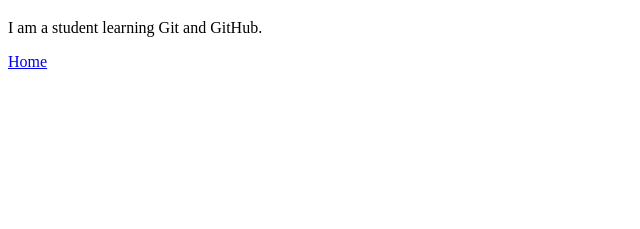
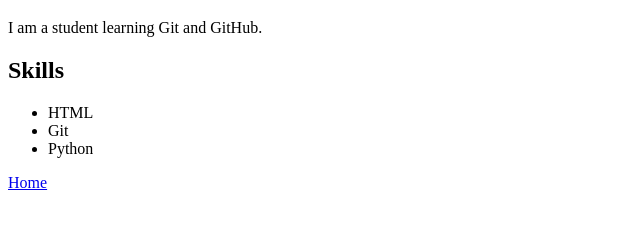
Before and after one commit to TejasKumat8/my-website, a plain HTML site: page about.html in a window 1280 px wide. Shown: the part 61-290 px from the top of the page, without its empty margins (0-640 px from the left). Drawn offline with Linux system fonts and the light colour scheme.

Commit message:
Add skills section to about page

```diff
--- a/about.html
+++ b/about.html
@@ -6,6 +6,12 @@
 <body>
     <h1>About Me</h1>
     <p>I am a student learning Git and GitHub.</p>
+    <h2>Skills</h2>
+    <ul>
+        <li>HTML</li>
+        <li>Git</li>
+        <li>Python</li>
+    </ul>
     <a href="index.html">Home</a>
 </body>
 </html>
```
